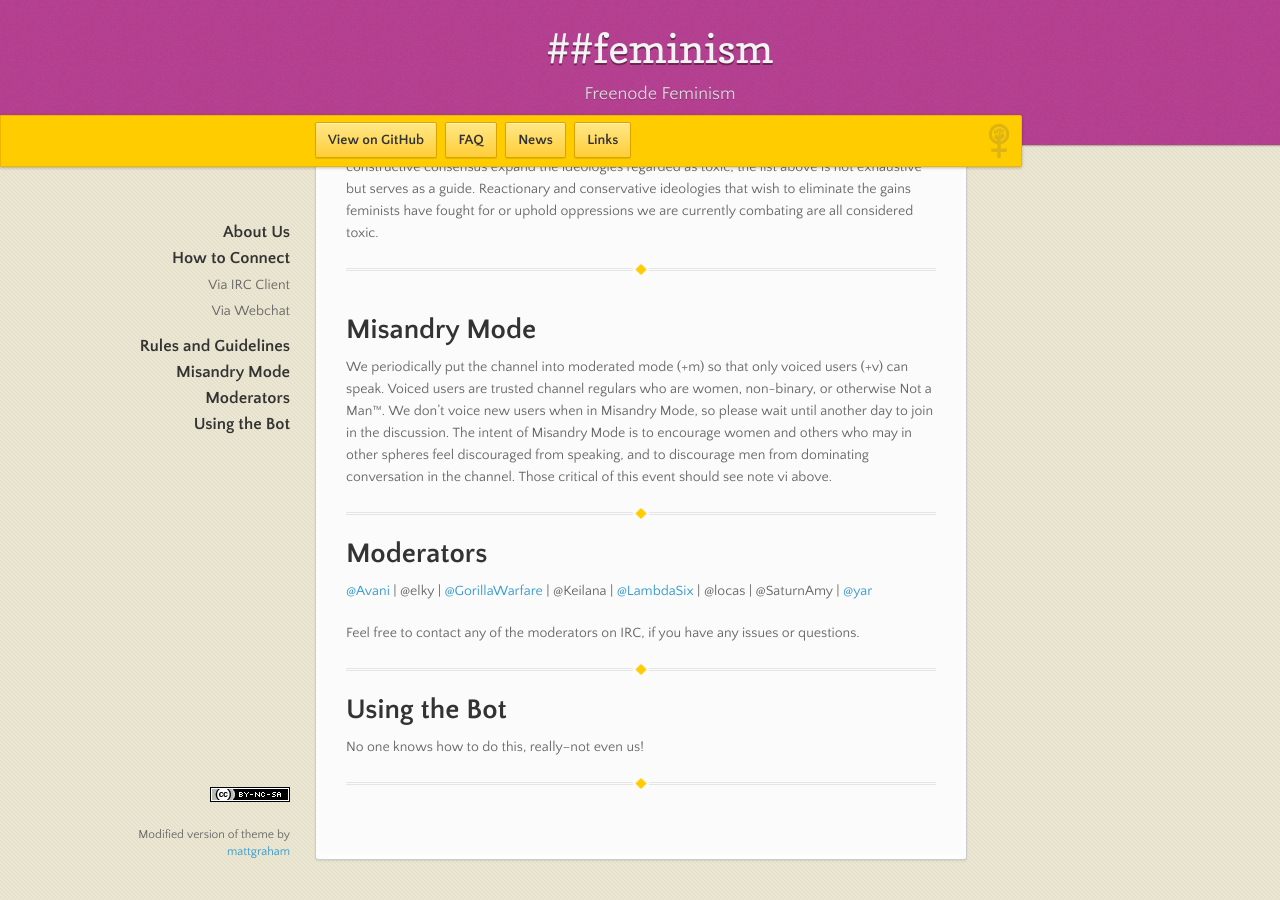
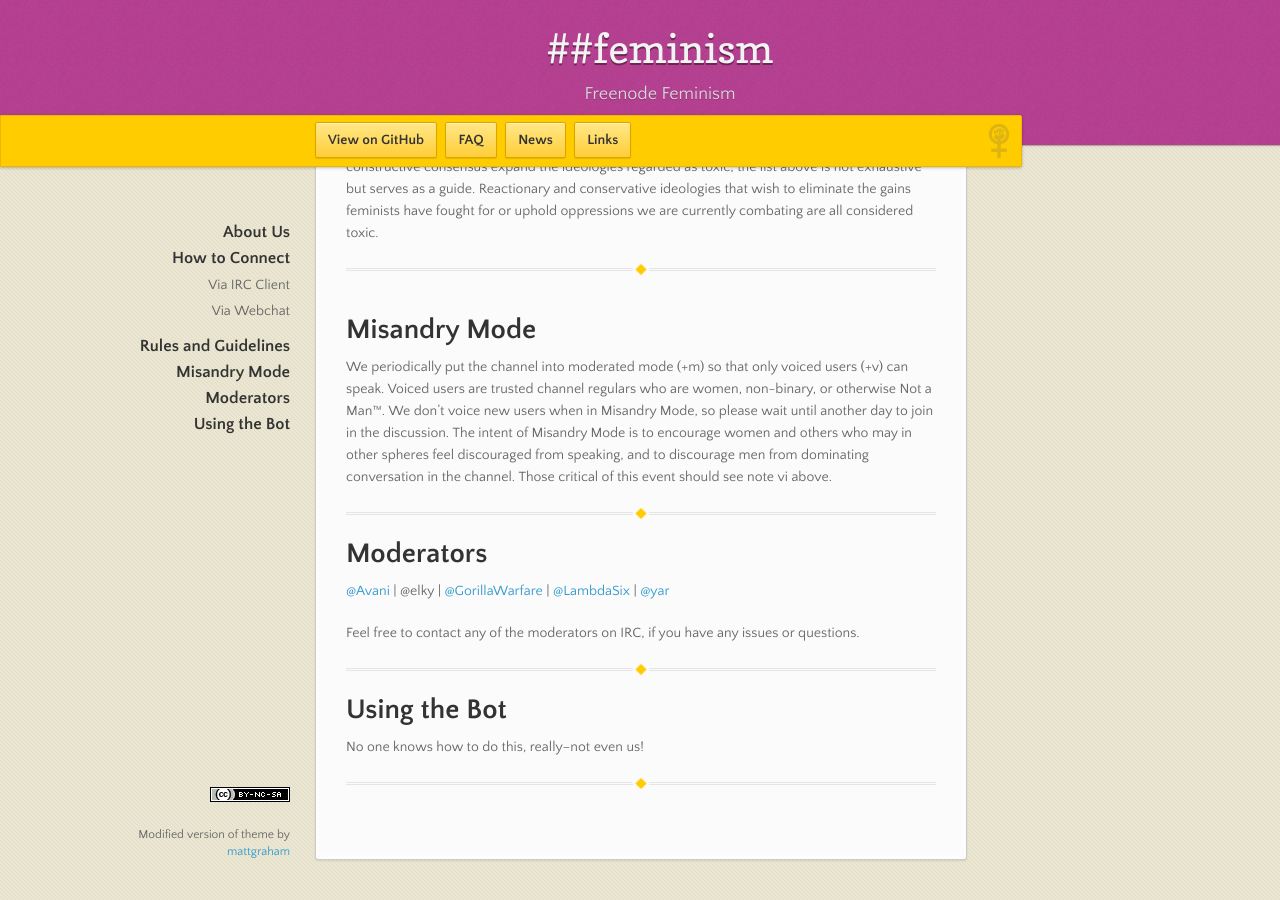
Before and after one commit to feminism-chat/feminism-chat.github.io, a Jekyll site: the page built from index.md, in a window 1280 px wide and 900 px high, scrolled down 3454 px. Built offline with Jekyll 4.4.1, drawn with Linux system fonts in a browser that asks for light colours; nearby versions of some CDN libraries.

Commit message:
remove inactive ops

```diff
--- a/index.md
+++ b/index.md
@@ -123,7 +123,7 @@ We periodically put the channel into moderated mode (+m) so that only voiced use
 
 # Moderators
 
-[@Avani](https://github.com/annavani) \| @elky \| [@GorillaWarfare](https://github.com/molly) \| @Keilana \| [@LambdaSix](https://github.com/LambdaSix) \| @locas \| @SaturnAmy \| [@yar](https://github.com/yardenac)
+[@Avani](https://github.com/annavani) \| @elky \| [@GorillaWarfare](https://github.com/molly) \| [@LambdaSix](https://github.com/LambdaSix) \| [@yar](https://github.com/yardenac)
 
 Feel free to contact any of the moderators on IRC, if you have any issues or questions.
 
```
